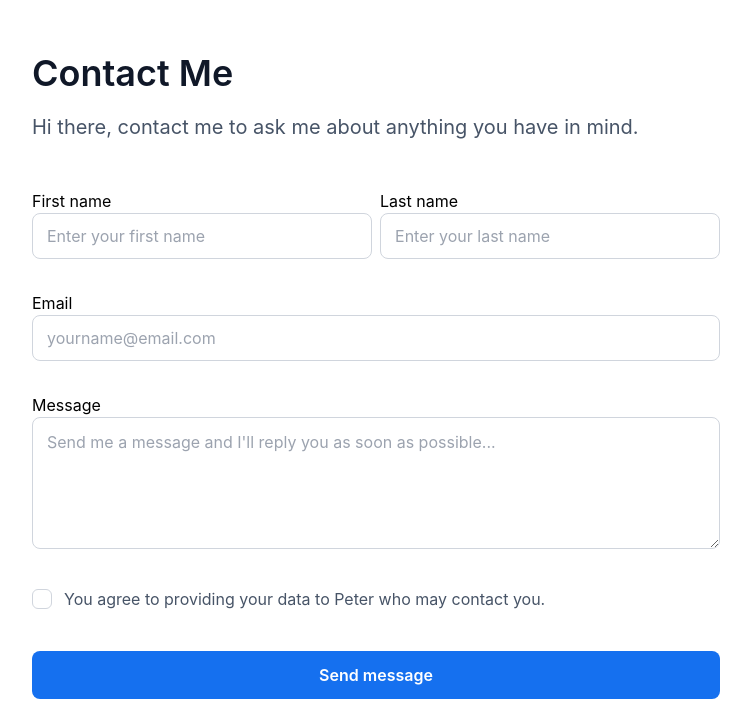
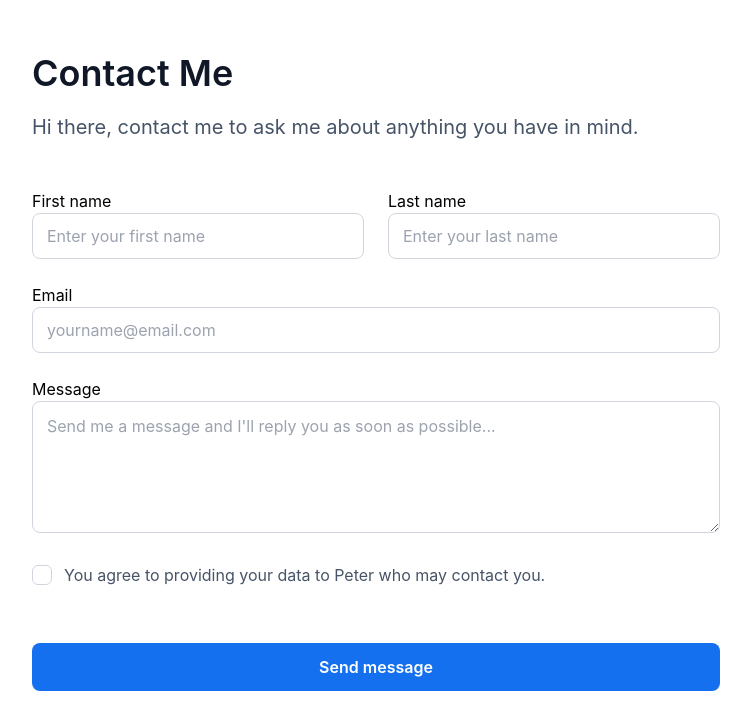
Before and after one commit to Chiisom03/zuritree, a React (Create React App) app: page /contact in a window 1280 px wide. Shown: the part 107-808 px from the top of the page, without its empty margins (264-1015 px from the left). Built offline with nearby package versions, Linux system fonts and the light colour scheme.

Commit message:
style: updated form grid gap

```diff
--- a/src/assets/css/index.css
+++ b/src/assets/css/index.css
@@ -20,9 +20,10 @@
   }
 
   .label-style {
-    @apply col-span-12 mb-6 md:col-span-6
+    @apply col-span-12 md:col-span-6
   }
+
   .label-long-style {
-    @apply col-span-12 mb-6
+    @apply col-span-12
   }
 }
--- a/src/pages/Contact.jsx
+++ b/src/pages/Contact.jsx
@@ -3,15 +3,16 @@ import React from "react";
 const Contact = () => {
   const name = "Peter";
 
+
   return (
-    <div className="px-4 md:max-w-[720px] h-[616px] mx-auto mt-16 md:mt-[96px] mb-[280px] md:mb-[188px]">
+    <div className="relative px-4 md:max-w-[720px] h-[616px] mx-auto mt-16 md:mt-[96px] mb-[280px] md:mb-[188px]">
       <h2 className="font-semibold text-4xl mb-5 text-zuri-gray-900">
         Contact Me
       </h2>
       <p className="text-lg md:text-xl mb-12 text-zuri-gray-600">
         Hi there, contact me to ask me about anything you have in mind.
       </p>
-      <form className="grid gap-y-2 gap-x-2">
+      <form className="grid gap-y-6 gap-x-6">
         <label className="label-style">
           First name
           <input
```
